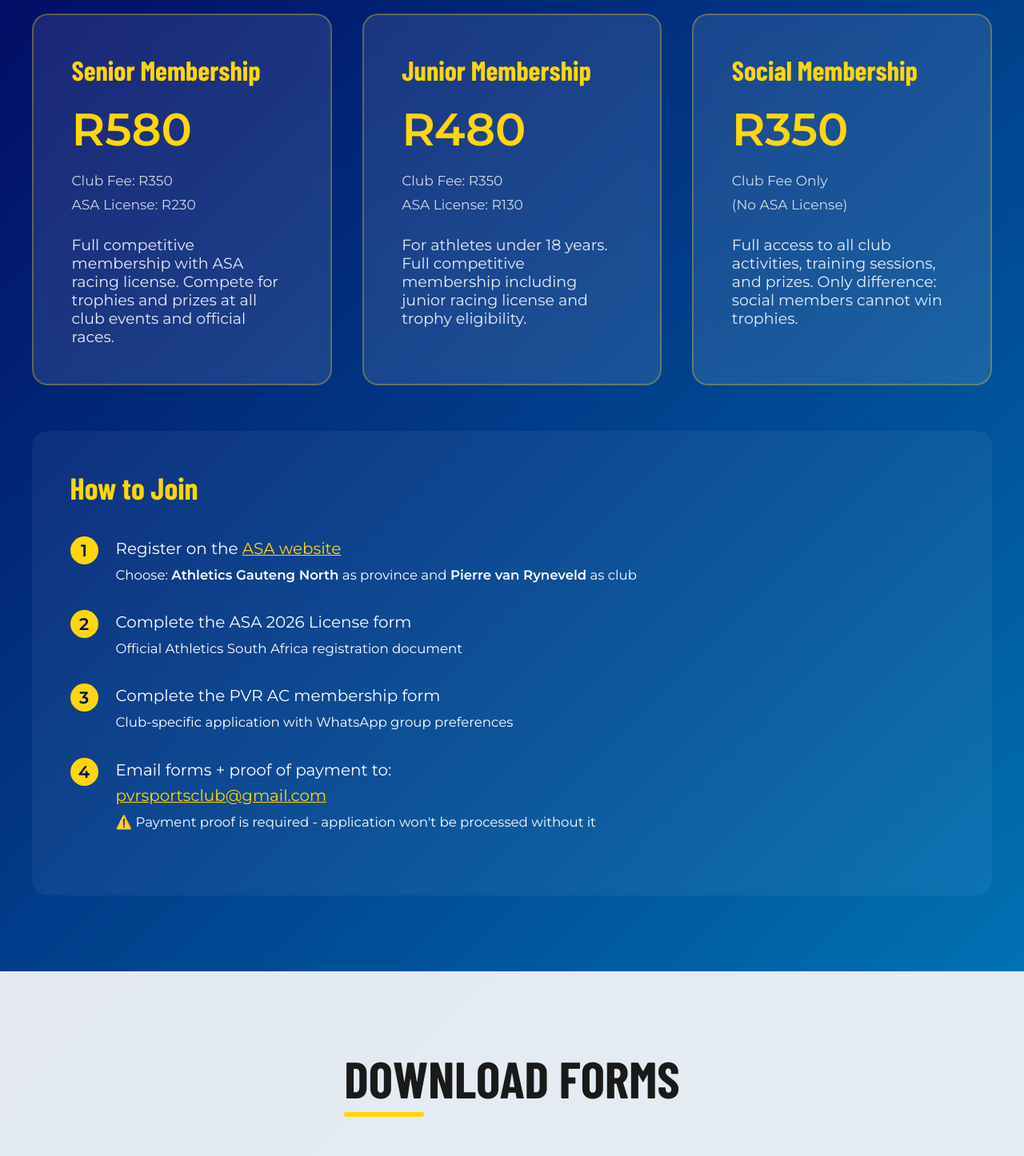
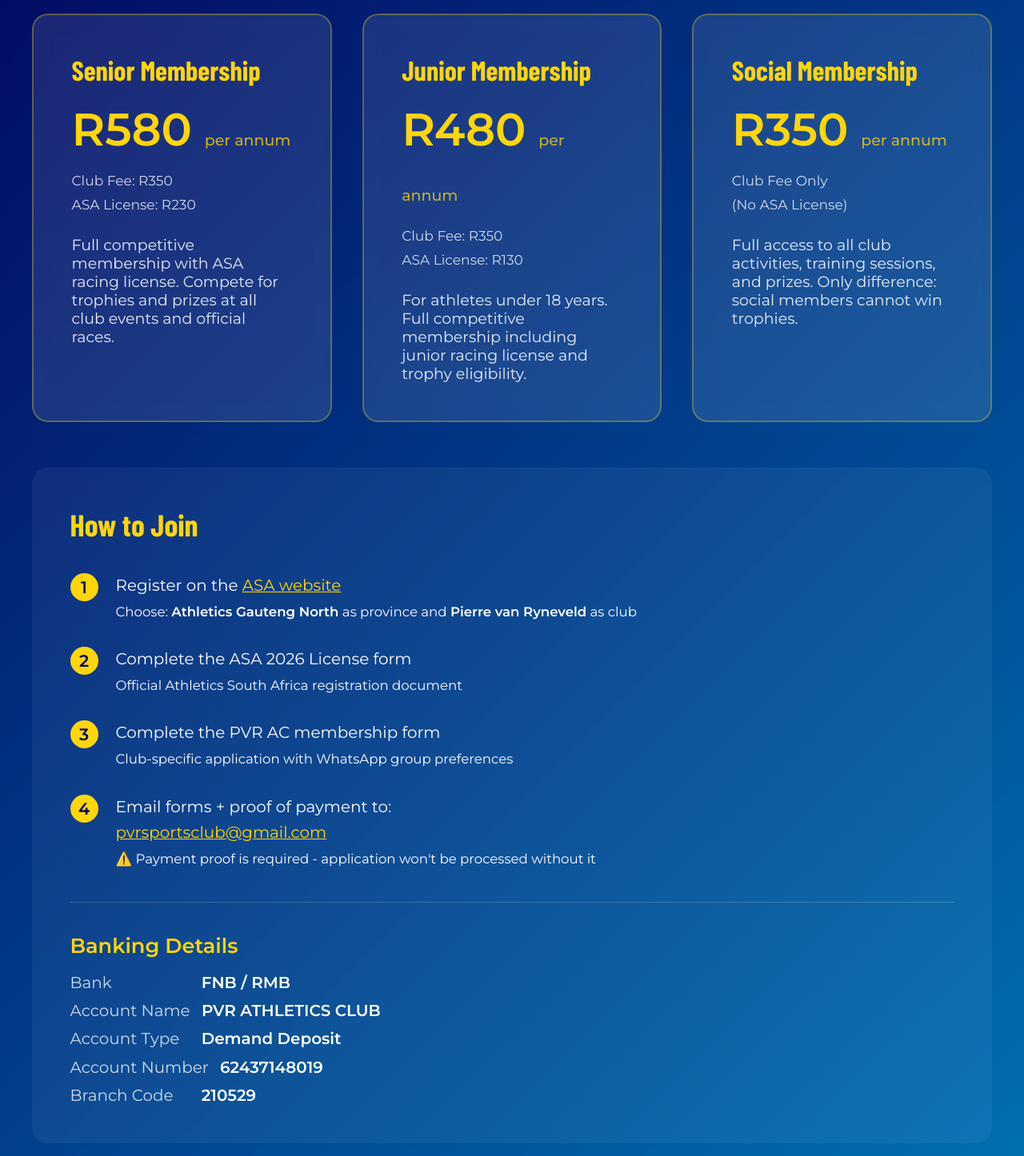
Before and after one commit to pvrac/pvrac-website, a Next.js app: page /membership in a window 1280 px wide. Shown: the part 580-2026 px from the top of the page at 80% size. Built offline with nearby package versions, Linux system fonts and the light colour scheme; a web font is replaced by a local one.

Commit message:
Add pricing units and banking details

```diff
--- a/src/app/club-kit/page.module.css
+++ b/src/app/club-kit/page.module.css
@@ -59,6 +59,12 @@
   font-weight: 700;
   color: var(--gold);
   margin-bottom: 2rem;
+}
+
+.priceUnit {
+  font-size: 1rem;
+  font-weight: 600;
+  opacity: 0.85;
 }
 
 .kitInfo > p {
--- a/src/app/club-kit/page.tsx
+++ b/src/app/club-kit/page.tsx
@@ -29,7 +29,9 @@
 
             <div className={styles.kitInfo}>
               <h3>Athletics Kit</h3>
-              <div className={styles.kitPrice}>R350</div>
+              <div className={styles.kitPrice}>
+                R350 <span className={styles.priceUnit}>per item</span>
+              </div>
               <p>
                 Represent Pierre van Ryneveld Athletics Club in style with our premium running
                 kit.
--- a/src/app/membership/page.module.css
+++ b/src/app/membership/page.module.css
@@ -44,6 +44,12 @@
   font-weight: 700;
   color: var(--gold);
   margin: 1rem 0;
+}
+
+.priceUnit {
+  font-size: 1rem;
+  font-weight: 500;
+  opacity: 0.75;
 }
 
 .priceBreakdown {
@@ -107,6 +113,40 @@
 
 .processSteps a:hover {
   color: var(--dark-gold);
+}
+
+.bankDetails {
+  margin-top: 2rem;
+  padding-top: 2rem;
+  border-top: 1px solid rgba(255, 255, 255, 0.18);
+}
+
+.bankDetails h4 {
+  font-size: 1.35rem;
+  color: var(--gold);
+  margin-bottom: 1rem;
+}
+
+.bankList {
+  display: grid;
+  gap: 0.6rem;
+  font-size: 1.05rem;
+}
+
+.bankList > div {
+  display: flex;
+  gap: 0.75rem;
+  flex-wrap: wrap;
+}
+
+.bankList dt {
+  min-width: 150px;
+  opacity: 0.8;
+}
+
+.bankList dd {
+  margin: 0;
+  font-weight: 600;
 }
 
 /* Forms */
--- a/src/app/membership/page.tsx
+++ b/src/app/membership/page.tsx
@@ -20,7 +20,9 @@
           <div className={styles.membershipGrid}>
             <div className={styles.pricingCard}>
               <h3>Senior Membership</h3>
-              <div className={styles.price}>R580</div>
+              <div className={styles.price}>
+                R580 <span className={styles.priceUnit}>per annum</span>
+              </div>
               <div className={styles.priceBreakdown}>
                 <div>Club Fee: R350</div>
                 <div>ASA License: R230</div>
@@ -33,7 +35,9 @@
 
             <div className={styles.pricingCard}>
               <h3>Junior Membership</h3>
-              <div className={styles.price}>R480</div>
+              <div className={styles.price}>
+                R480 <span className={styles.priceUnit}>per annum</span>
+              </div>
               <div className={styles.priceBreakdown}>
                 <div>Club Fee: R350</div>
                 <div>ASA License: R130</div>
@@ -46,7 +50,9 @@
 
             <div className={styles.pricingCard}>
               <h3>Social Membership</h3>
-              <div className={styles.price}>R350</div>
+              <div className={styles.price}>
+                R350 <span className={styles.priceUnit}>per annum</span>
+              </div>
               <div className={styles.priceBreakdown}>
                 <div>Club Fee Only</div>
                 <div>(No ASA License)</div>
@@ -90,6 +96,32 @@
                 <small>⚠️ Payment proof is required - application won&apos;t be processed without it</small>
               </li>
             </ul>
+
+            <div className={styles.bankDetails}>
+              <h4>Banking Details</h4>
+              <dl className={styles.bankList}>
+                <div>
+                  <dt>Bank</dt>
+                  <dd>FNB / RMB</dd>
+                </div>
+                <div>
+                  <dt>Account Name</dt>
+                  <dd>PVR ATHLETICS CLUB</dd>
+                </div>
+                <div>
+                  <dt>Account Type</dt>
+                  <dd>Demand Deposit</dd>
+                </div>
+                <div>
+                  <dt>Account Number</dt>
+                  <dd>62437148019</dd>
+                </div>
+                <div>
+                  <dt>Branch Code</dt>
+                  <dd>210529</dd>
+                </div>
+              </dl>
+            </div>
           </div>
         </div>
       </section>
```
